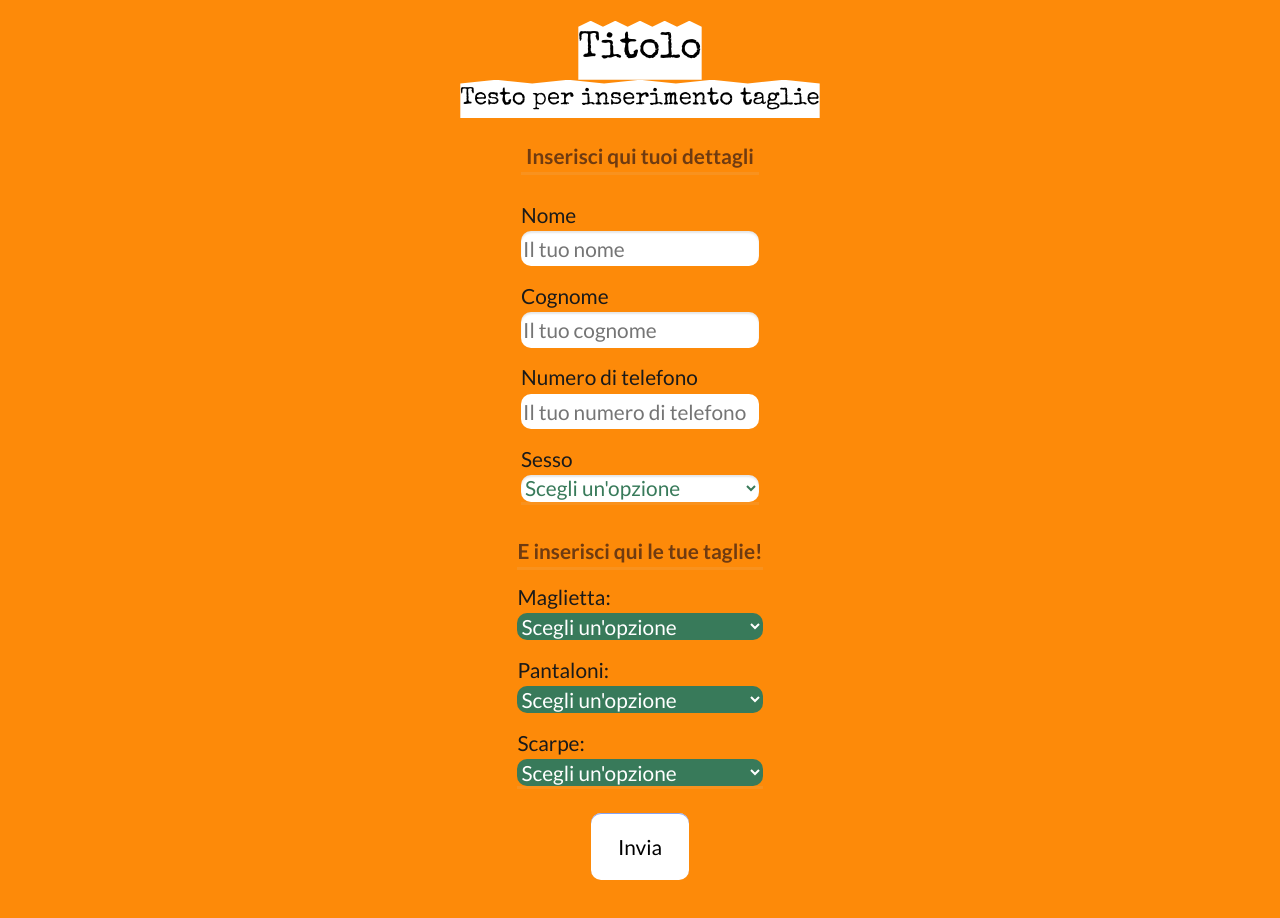
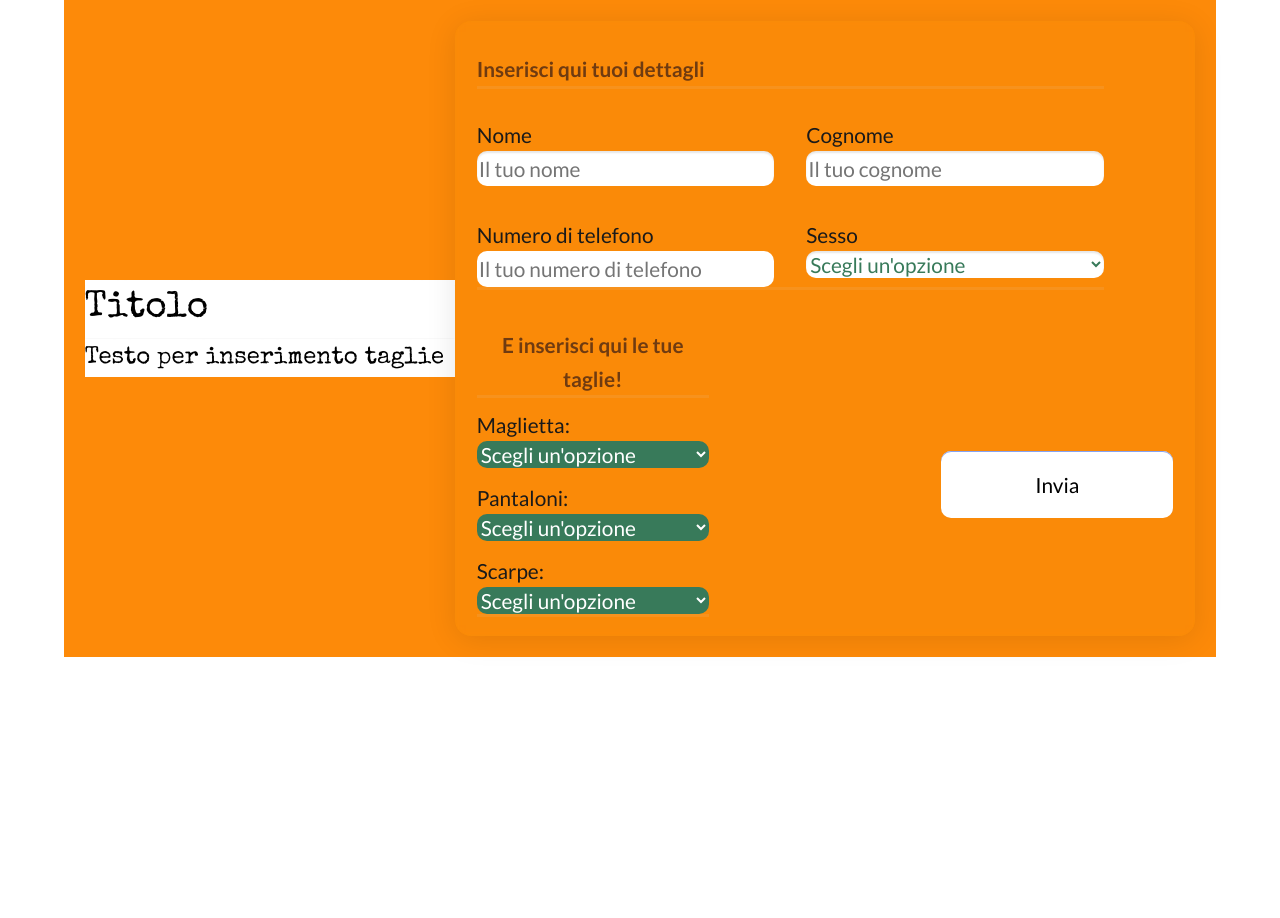
Before and after one commit to RyXkci/2mmshop-reg-clienti, a React (Vite) app: page /formdati in a window 1280 px wide. Shown: the top 918 px of the page. After the commit the page ends 800 px from the top, so only its background shows below. Built offline with nearby package versions, Linux system fonts and the light colour scheme.

Commit message:
Added large screen styling

```diff
--- a/src/components/DataForm.jsx
+++ b/src/components/DataForm.jsx
@@ -48,12 +48,15 @@ export default function DataForm() {
   return (
     <main className="main">
       <div className="form-container">
-      <h1 className="form-title">Titolo</h1>
-      <p className="form-subtitle">Testo per inserimento taglie</p>
+        <div className="form-header">
+        <h1 className="form-title">Titolo</h1>
+        <p className="form-subtitle">Testo per inserimento taglie</p>
+        </div>
+
       <form className="post-form" onSubmit={handleSubmit}>
         <div className="data-section has-bottom-border-shadow">
           <h1 className="data-section__title has-bottom-border-shadow">Inserisci qui tuoi dettagli</h1>
-          <div className="form-input"></div>
+
           <div className="form-input">
             <label htmlFor="firstname">Nome</label>
             <input
--- a/src/stylesheets/form.css
+++ b/src/stylesheets/form.css
@@ -5,11 +5,9 @@
     font-style: normal;
     font-size: 2.3rem;
     box-shadow: 0 4px 6px rgba(0, 0, 0, 0.1);
-    clip-path: polygon(
-        0% 10%, 10% 0%, 20% 10%, 30% 0%, 40% 10%, 50% 0%,
-        60% 10%, 70% 0%, 80% 10%, 90% 0%, 100% 10%,
-        100% 100%, 0% 100%
-    );
+    clip-path: polygon(0% 10%, 10% 0%, 20% 10%, 30% 0%, 40% 10%, 50% 0%,
+            60% 10%, 70% 0%, 80% 10%, 90% 0%, 100% 10%,
+            100% 100%, 0% 100%);
     background: white;
 
 }
@@ -20,11 +18,9 @@
     font-style: normal;
     font-size: 1.5rem;
     box-shadow: 0 4px 6px rgba(0, 0, 0, 0.1);
-    clip-path: polygon(
-        0% 10%, 10% 0%, 20% 10%, 30% 0%, 40% 10%, 50% 0%,
-        60% 10%, 70% 0%, 80% 10%, 90% 0%, 100% 10%,
-        100% 100%, 0% 100%
-    );
+    clip-path: polygon(0% 10%, 10% 0%, 20% 10%, 30% 0%, 40% 10%, 50% 0%,
+            60% 10%, 70% 0%, 80% 10%, 90% 0%, 100% 10%,
+            100% 100%, 0% 100%);
     background: white;
 }
 
@@ -40,8 +36,9 @@
 
 
 .form-container {
-    padding:1.3em;
+    padding: 1.3em;
     width: 100%;
+    max-width: 450px;
     margin: 0 auto;
     display: flex;
     flex-direction: column;
@@ -59,6 +56,15 @@ form {
     flex-direction: column;
     justify-content: center;
     align-items: center;
+
+    /* Glass effect */
+
+    background: rgba(243, 138, 9, 0.3);
+    border-radius: 16px;
+    box-shadow: 0 4px 30px rgba(0, 0, 0, 0.1);
+    backdrop-filter: blur(5px);
+    -webkit-backdrop-filter: blur(5px);
+    border: 1px solid rgba(243, 138, 9, 0.2);
 }
 
 .data-section,
@@ -82,6 +88,7 @@ form {
 .form-dropdown select {
     border-radius: 10px;
 }
+
 .dropdown-white>select {
     background: white;
     color: var(--dark-500);
@@ -129,3 +136,57 @@ form {
     font-family: inherit;
     margin-top: 1.3em;
 }
+
+@media screen and (min-width: 670px) {
+    .form-container {
+        max-width: 90%;
+display: grid;
+grid-template-columns: 1fr 2fr;
+grid-template-rows: 1fr auto 1fr;
+    }
+
+    .post-form {
+        display:grid;
+        grid-template-columns: 1fr 1fr 1fr;
+        grid-template-rows: 1fr 1fr;
+        grid-column: 2;
+        grid-row: 2/3;
+
+
+
+    }
+
+    .form-header {
+        grid-row: 2;
+        background-color: white;
+    }
+
+    .data-section {
+width: 90%;
+display: grid;
+grid-column: 1/-1;
+    }
+
+    .data-section {
+        grid-template-columns: 1fr 1fr;
+        gap: 2em;
+    }
+
+    .data-section__title {
+        grid-column: 1/-1;
+        text-align: left;
+    }
+
+    input {
+        width: 100%;
+    }
+    .sizes-section {
+        grid-column: 1;
+       grid-row: 2;
+    }
+
+    .form-button {
+        grid-column: 3;
+        grid-row: 2;
+    }
+}
```
